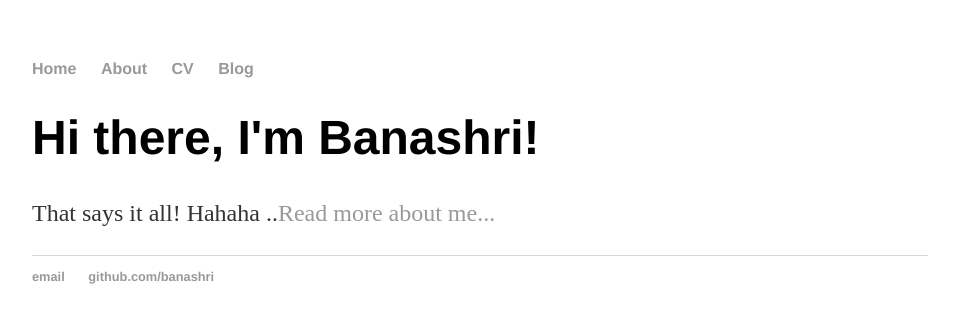
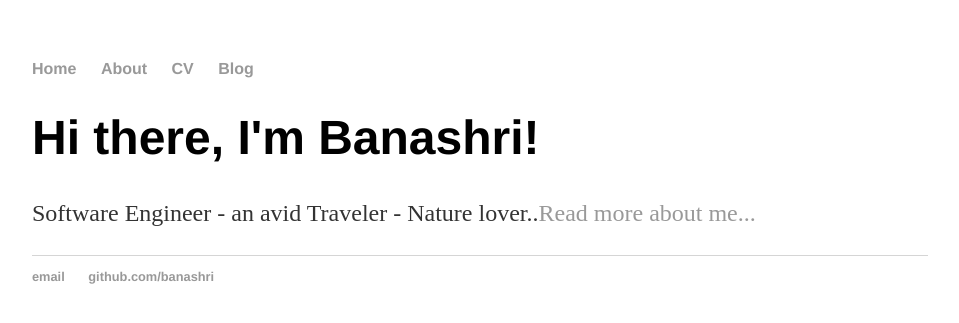
Before and after one commit to Banashri/banashri.github.io, a Jekyll site: the page built from index.html, in a window 1280 px wide. Shown: the top 323 px of the page, without its empty margins (160-1119 px from the left). Built offline with Jekyll 4.4.1, drawn with Linux system fonts in a browser that asks for light colours.

Commit message:
Update index.html

```diff
--- a/index.html
+++ b/index.html
@@ -4,5 +4,5 @@ title: Banashri, an Explorer!
 ---
 <div class="blurb">
 	<h1>Hi there, I'm Banashri!</h1>
-	<p>That says it all! Hahaha ..<a href="/about">Read more about me...</a></p>
+	<p>Software Engineer - an avid Traveler - Nature lover..<a href="/about">Read more about me...</a></p>
 </div><!-- /.blurb -->
```
